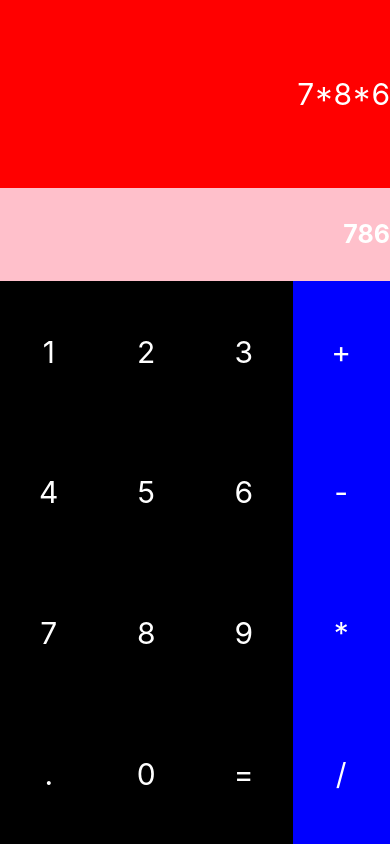
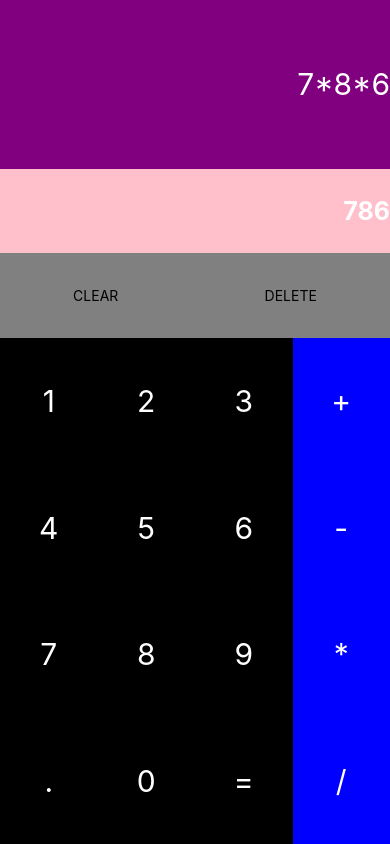
Before and after one commit to schezfaz/reacula8r, a React Native app: screen / in a window 390 px wide. Built offline with nearby package versions, Linux system fonts and the light colour scheme.

Commit message:
added clear and delete utilities

```diff
--- a/App.js
+++ b/App.js
@@ -37,6 +37,14 @@ export default class App extends Component{
         <View style={styles.result}>
           <Text style={styles.resultText}>786</Text>
         </View>
+        <View style={styles.utilities}>
+          <TouchableOpacity>
+            <Text>CLEAR</Text>
+          </TouchableOpacity>
+          <TouchableOpacity>
+            <Text>DELETE</Text>
+          </TouchableOpacity>
+        </View>
         <View style={styles.buttons}>
           <View style={styles.numbers}>
             {rows}
--- a/styles.js
+++ b/styles.js
@@ -9,7 +9,7 @@ const styles = StyleSheet.create({
         flex:2,
         justifyContent: "center",
         alignItems: "flex-end",
-        backgroundColor: "red",
+        backgroundColor: "purple",
     },
 
     calculationText:{
@@ -28,6 +28,16 @@ const styles = StyleSheet.create({
         fontWeight: "bold",
         fontSize: 25,
         color: "white"
+    },
+
+    utilities:{
+        flex: 1,
+        flexDirection:"row",
+        justifyContent: "space-around",
+        alignItems: "center",
+        color: "white",
+        fontSize: 20,
+        backgroundColor: "grey"
     },
 
     buttons:{
@@ -66,10 +76,6 @@ const styles = StyleSheet.create({
         alignItems: "stretch"
     }
 
-
-
-
-
 });
 
 export default styles;
```
